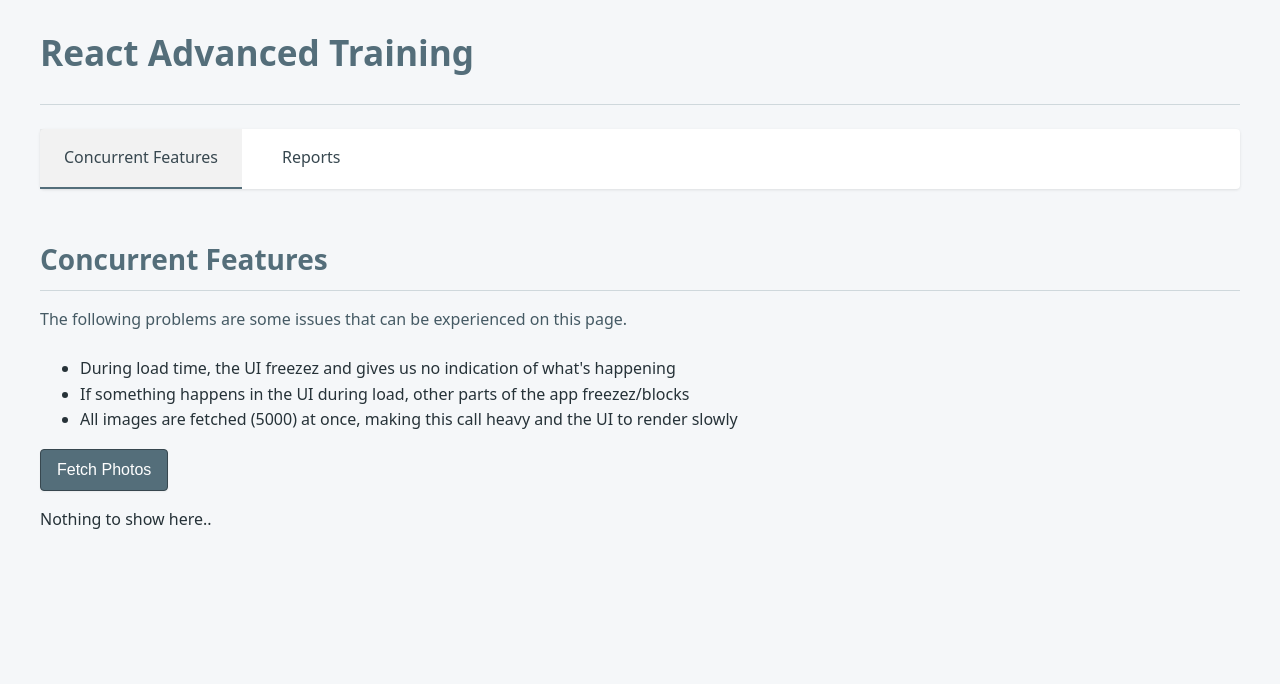
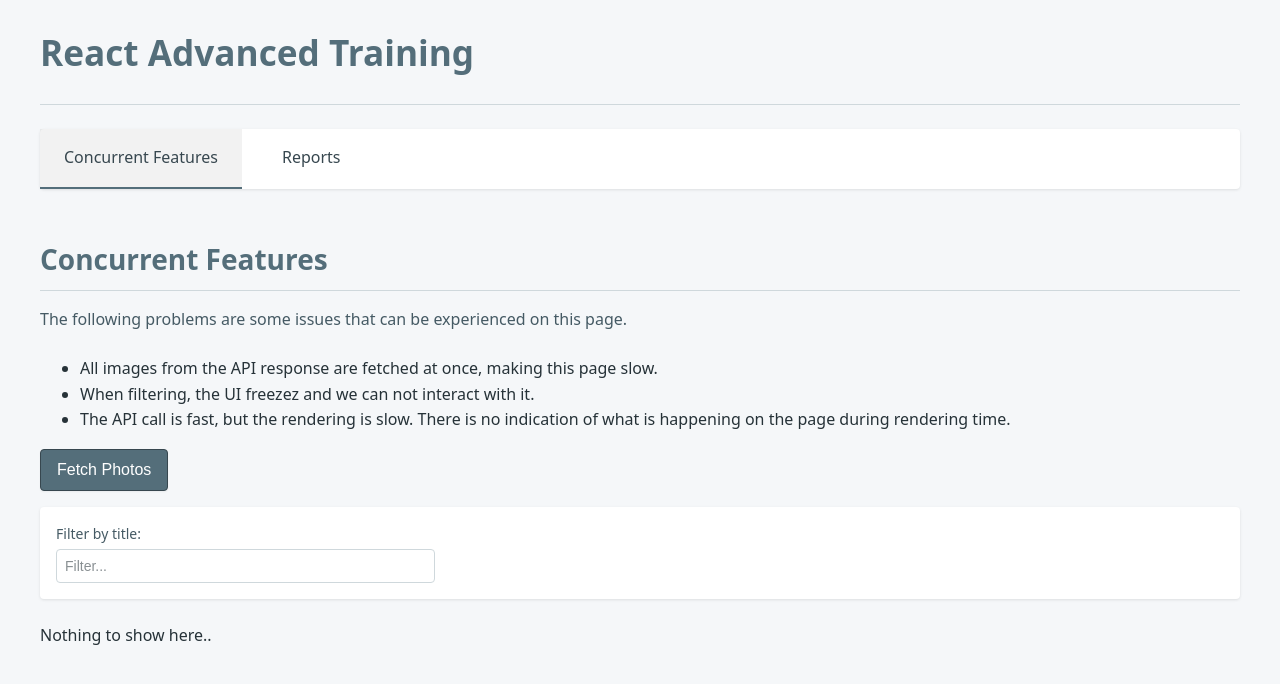
Before and after one commit to siot12/react-training.adv, a React app: page /concurrent in a window 1280 px wide. Shown: the top 684 px of the page. Built offline with nearby package versions, Linux system fonts and the light colour scheme; the HTML template or start-up script is replaced by a standard one.

Commit message:
Add Concurrent exercise example, with poorly performing code

```diff
--- /dev/null
+++ b/src/components/EmptyList.jsx
@@ -0,0 +1,5 @@
+const EmptyList = () => {
+  return <p>Nothing to show here..</p>;
+};
+
+export default EmptyList;
--- /dev/null
+++ b/src/components/Problems.js
@@ -0,0 +1,20 @@
+export const Concurrent = () => (
+  <div className="flow">
+    <h2 className="section-title">Concurrent Features</h2>
+    <p className="section-text">
+      The following problems are some issues that can be experienced on this
+      page.
+    </p>
+    <ul>
+      <li>
+        All images from the API response are fetched at once, making this page
+        slow.
+      </li>
+      <li>When filtering, the UI freezez and we can not interact with it.</li>
+      <li>
+        The API call is fast, but the rendering is slow. There is no indication
+        of what is happening on the page during rendering time.
+      </li>
+    </ul>
+  </div>
+);
--- a/src/pages/Concurrent.jsx
+++ b/src/pages/Concurrent.jsx
@@ -1,52 +1,38 @@
-import { useEffect, useState } from 'react';
+import { useState, useEffect } from 'react';
 import { fetchPhotos } from '../utils';
+import { svg_grid, svg_gradient } from '../constants';
+import { Concurrent as ProblemStatement } from '../components/Problems';
+import EmptyList from '../components/EmptyList';
 
-const EmptyList = () => {
-  return <p>Nothing to show here..</p>;
-};
-
-const ProblemStatement = () => (
-  <div className="flow">
-    <h2 className="section-title">Concurrent Features</h2>
-    <p className="section-text">
-      The following problems are some issues that can be experienced on this
-      page.
-    </p>
-    <ul>
-      <li>
-        During load time, the UI freezez and gives us no indication of what's
-        happening
-      </li>
-      <li>
-        If something happens in the UI during load, other parts of the app
-        freezez/blocks
-      </li>
-      <li>
-        All images are fetched (5000) at once, making this call heavy and the UI
-        to render slowly
-      </li>
-    </ul>
-  </div>
-);
-
-const PhotoItem = ({ id, title, url }) => {
-  const [src, setSrc] = useState(url);
+const PhotoItem = ({ id, title, url, thumbnailUrl }) => {
+  const [src, setSrc] = useState(thumbnailUrl);
   return (
     <li className="photo-item flow" title={title}>
       <h4 className="text-capitalize text-ellipsis">{`(${id}) ${title}`}</h4>
-      <img
-        alt={title}
-        src={src}
-        onError={() =>
-          setSrc('https://avatars.githubusercontent.com/u/76650494?s=48&v=4')
-        }
-      />
+      <img alt={title} src={src} onError={() => setSrc(svg_grid)} />
     </li>
   );
 };
 
 const Concurrent = () => {
-  const [photos, setPhotos] = useState([]);
+  const [allPhotos, setAllPhotos] = useState([]);
+  const [filteredPhotos, setFilteredPhotos] = useState([]);
+  const [filterText, setFilterText] = useState('');
+
+  useEffect(() => {
+    if (!allPhotos.length) return;
+    if (!filterText) return setFilteredPhotos(allPhotos);
+
+    const result = allPhotos.filter((photo) => {
+      const textMatch =
+        !filterText ||
+        photo.title.toLowerCase().includes(filterText.toLowerCase());
+
+      return textMatch;
+    });
+
+    setFilteredPhotos(result);
+  }, [filterText, allPhotos]);
 
   return (
     <section className="content-section">
@@ -55,25 +41,40 @@
       <div className="button-group">
         <button
           className={`btn btn--primary`}
-          onClick={() => fetchPhotos(setPhotos)}
+          onClick={() => fetchPhotos((data) => setAllPhotos(data))}
         >
           Fetch Photos
         </button>
-
-        {photos.length > 0 && (
-          <button className="btn btn--secondary" onClick={() => setPhotos([])}>
-            Clear Photos
-          </button>
-        )}
       </div>
 
-      {photos.length < 1 && <EmptyList />}
-      {photos.length > 0 && (
-        <ul className="photo-grid">
-          {photos.map((photo) => (
-            <PhotoItem key={photo.id} {...photo} />
-          ))}
-        </ul>
+      <div className="filter-controls">
+        <div className="filter-group">
+          <label htmlFor="filter-text">Filter by title:</label>
+          <input
+            id="filter-text"
+            type="text"
+            placeholder="Filter..."
+            value={filterText}
+            onChange={(e) => setFilterText(e.target.value || '')}
+            className="filter-input"
+          />
+        </div>
+      </div>
+
+      {allPhotos.length < 1 && <EmptyList />}
+
+      {filteredPhotos.length > 0 && (
+        <div>
+          <div className="filter-summary">
+            Showing {filteredPhotos.length} / {allPhotos.length}
+          </div>
+
+          <ul className="photo-grid">
+            {filteredPhotos.map((photo) => (
+              <PhotoItem key={photo.id} {...photo} />
+            ))}
+          </ul>
+        </div>
       )}
     </section>
   );
--- a/src/styles/blocks/content.css
+++ b/src/styles/blocks/content.css
@@ -40,6 +40,44 @@
   display: block;
 }
 
+/* Filter controls */
+.filter-controls {
+  display: grid;
+  grid-template-columns: 1fr;
+  gap: var(--space-md);
+  margin-bottom: var(--space-lg);
+  padding: var(--space-md);
+  background-color: white;
+  border-radius: 4px;
+  box-shadow: 0 1px 3px rgba(0, 0, 0, 0.1);
+}
+
+.filter-group {
+  display: flex;
+  flex-direction: column;
+  gap: var(--space-xs);
+}
+
+.filter-group label {
+  font-size: 0.875rem;
+  font-weight: 500;
+  color: var(--color-text-light);
+}
+
+.filter-input,
+.filter-select {
+  padding: 0.5rem;
+  border: 1px solid var(--color-border);
+  border-radius: 4px;
+  font-size: 0.875rem;
+  color: var(--color-text);
+}
+
+.filter-summary {
+  margin-bottom: var(--space-md);
+  color: var(--color-text-light);
+}
+
 /* Dashboard specific styles */
 .dashboard-placeholder {
   display: grid;
@@ -59,6 +97,10 @@
   .photo-grid {
     grid-template-columns: repeat(2, 1fr);
   }
+
+  .filter-controls {
+    grid-template-columns: repeat(2, 1fr);
+  }
 }
 
 @media (min-width: 992px) {
@@ -69,4 +111,8 @@
   .photo-grid {
     grid-template-columns: repeat(4, 1fr);
   }
+
+  .filter-controls {
+    grid-template-columns: repeat(3, 1fr);
+  }
 }
--- a/src/styles/utilities.css
+++ b/src/styles/utilities.css
@@ -25,6 +25,38 @@
   color: var(--color-text-light);
 }
 
+.loading-indicator {
+  display: flex;
+  align-items: center;
+  gap: 0.5rem;
+  color: var(--color-primary);
+  font-weight: 500;
+}
+
+.loading-indicator::before {
+  content: '';
+  display: inline-block;
+  width: 1rem;
+  height: 1rem;
+  border: 2px solid currentColor;
+  border-right-color: transparent;
+  border-radius: 50%;
+  animation: spin 1s linear infinite;
+}
+
+@keyframes spin {
+  from {
+    transform: rotate(0deg);
+  }
+  to {
+    transform: rotate(360deg);
+  }
+}
+
+.translucent {
+  opacity: 0.6;
+}
+
 .text-ellipsis {
   white-space: nowrap;
   overflow: hidden;
--- a/src/utils.js
+++ b/src/utils.js
@@ -1,10 +1,37 @@
+export const inflateData = (data, n) => {
+  if (!data || data.length === 0) return data;
+  if (n <= 1) return data;
+
+  const targetLength = Math.floor(data.length * n);
+  const result = new Array(targetLength);
+
+  // Copy original data first
+  for (let i = 0; i < data.length; i++) {
+    result[i] = data[i];
+  }
+
+  // Fill remaining slots by cycling through original data
+  let sourceIndex = 0;
+  for (let i = data.length; i < targetLength; i++) {
+    result[i] = {
+      ...data[sourceIndex],
+      id: `${data[sourceIndex].id}/${Math.floor(i / data.length)}`,
+    };
+    sourceIndex = (sourceIndex + 1) % data.length;
+  }
+
+  return result;
+};
+
 export const fetchPhotos = async (callback) => {
   try {
-    const response = await fetch('https://jsonplaceholder.typicode.com/posts');
+    const response = await fetch(
+      'https://jsonplaceholder.typicode.com/photos?_limit=5000',
+    );
     if (!response.ok) throw new Error(`HTTP error! ${response.status}`);
 
     const data = await response.json();
-    callback(data);
+    callback(inflateData(data, 1));
   } catch (e) {
     console.error(e);
   }
```
Also changed, not shown: src/constants.js (added, +5 -0 lines).
